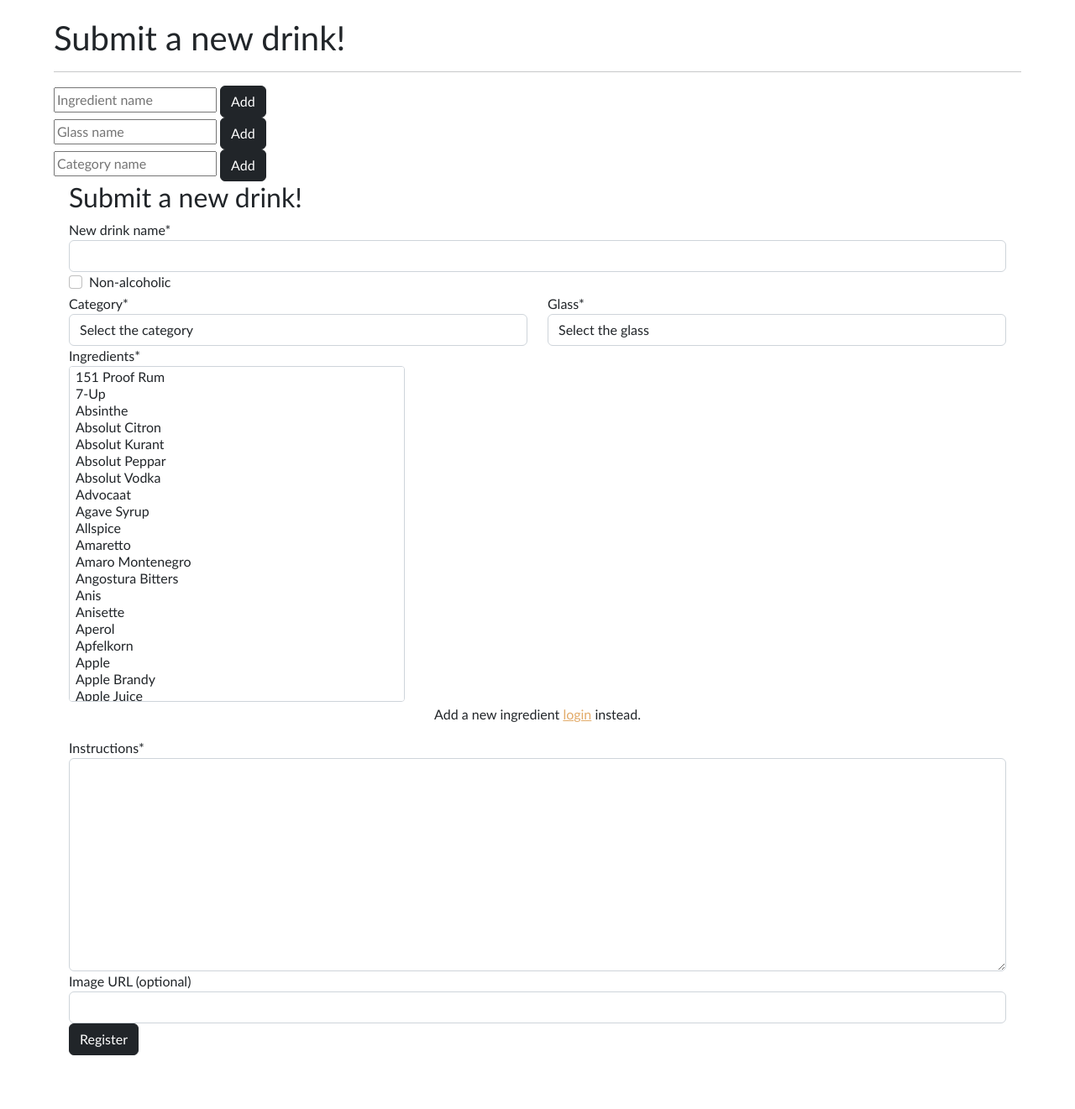
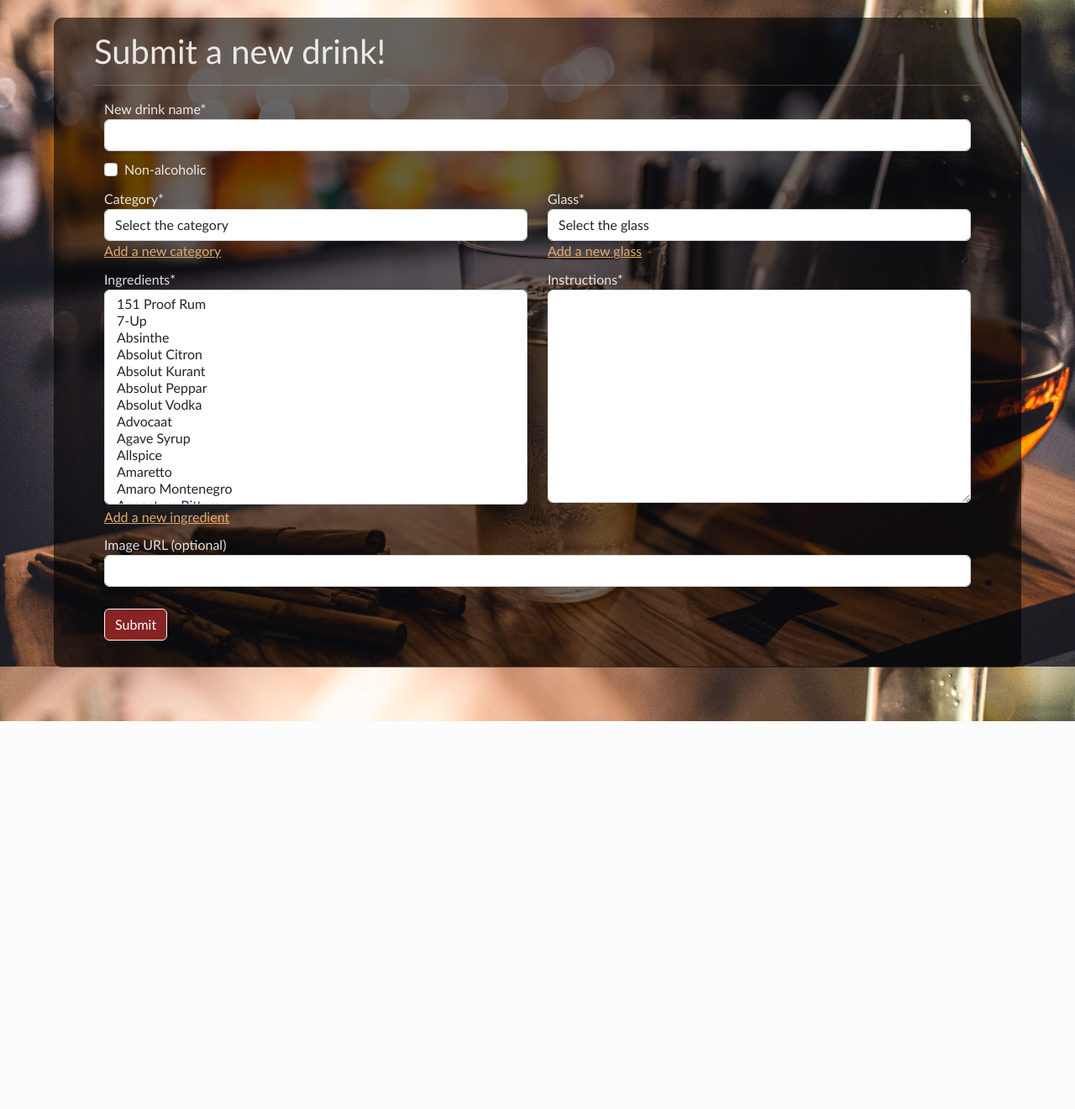
Before and after one commit to RivetLorddom/MyShaker, a Django app: page /add in a window 1280 px wide. Shown: the part 59-1380 px from the top of the page at 84% size. After the commit the page ends 918 px from the top, so only its background shows below. Run offline with Django 4.2, Linux system fonts and the light colour scheme; data comes from the database, SQL or seed files in the repository; both versions use the stored data as it was after the commit; some libraries are stand-ins or nearby versions.

Commit message:
added a lot of styling

```diff
--- a/shaker/forms.py
+++ b/shaker/forms.py
@@ -39,7 +39,7 @@ class AddDrinkForm(forms.Form):
     ingredients = forms.ModelMultipleChoiceField(
         label = "Ingredients",
         required=True,
-        widget= forms.SelectMultiple(attrs={'class': 'multiselect-dropdown'}),
+        widget= forms.SelectMultiple(attrs={'class': 'multiselect'}),
         queryset=Ingredient.objects.all().order_by('name'),
     )
 
--- /dev/null
+++ b/shaker/static/shaker/essential_forms.js
@@ -0,0 +1,24 @@
+document.addEventListener('DOMContentLoaded', function() {
+    show_ingredient = document.querySelector('#ingredient')
+    show_glass = document.querySelector('#glass')
+    show_category = document.querySelector('#category')
+
+    want_to_show = [
+        show_ingredient = document.querySelector('#ingredient'),
+        show_glass = document.querySelector('#glass'),
+        show_category = document.querySelector('#category')
+    ]
+
+    want_to_show.forEach(field => {
+        field.addEventListener('click', () => show_form(field.id))
+    })
+})
+
+
+function show_form(id) {
+    console.log(id)
+    form_to_show = document.querySelector(`#add_${id}`)
+    form_to_show.style.display = 'block'
+    document.getElementById(`focus_add_${id}`).focus()
+
+}
--- a/shaker/static/shaker/styles.css
+++ b/shaker/static/shaker/styles.css
@@ -1,31 +1,49 @@
+html {
+    background: black;
+}
+
 body {
     font-family: 'Gill Sans', 'Trebuchet MS', sans-serif;
-    margin: 5%;
-    margin-top: 5em;
+    padding: 5%;
+    padding-top: 5em;
+    background: url("2.jpg") no-repeat center center fixed;
+    -webkit-background-size: cover;
+    -moz-background-size: cover;
+    -o-background-size: cover;
+    background-size: cover;
+    min-height: 100vh;
 }
 
-a {
-    color: rgb(226, 171, 105);
+@media (max-width: 600px) {
+    body {
+        padding: 0%;
+        padding-top: 6em;
+    }
+}
+
+a, .add_new:hover {
+    color:brown;
+}
+
+.add_new {
+    color:rgb(226, 171, 105)
 }
 
 .register, .login {
     font-size: 1.2em;
 }
 
-.login-button {
-    margin-top: 1em;
-}
-
 .nav-login-logout {
     color: white;
     padding-inline-end: 2em;
 }
+
 .nav-link:hover {
     color: rgb(226, 171, 105);
 }
 
-#list_of_cards {
-    margin-top: 3em;
+#list_of_cards, #dynamic_search {
+    margin-top: 2em;
 }
 
 .basic-info {
@@ -33,94 +51,233 @@ a {
     margin: 0em;
 }
 
+.full-form {
+    color: rgba(255, 255, 255, 0.864);
+    background-color: rgba(0, 0, 0, 0.6);
+    padding-inline: 3em;
+    padding-block: 1em;
+    padding-bottom: 2em;
+    border-radius: 10px;
+}
+
+.drink-card {
+    background-color: rgba(255, 255, 255, 0.739);
+    box-shadow: 0 4px 8px 0 rgba(0, 0, 0, 0.6);
+}
+
+.btn-light {
+    background-color: rgb(229 75 75 / 25%);
+    color: white;
+}
+
+.submit_form_button {
+    background-color:rgba(165, 42, 42, 0.809);
+    margin-top: 1em;
+}
+
+.login, .register {
+    color: rgba(15, 14, 14, 0.873);
+    background-color: rgba(255, 255, 255, 0.6);
+    padding-inline: 3em;
+    padding-block: 1em;
+    padding-bottom: 1em;
+    border-radius: 10px;
+}
+
+.pag-menu {
+    padding-block: 2em;
+}
+
+.page-link {
+    color: black;
+}
+
+.pagination-color {
+    background-color: rgba(165, 42, 42, 0.494);
+    color:white;
+}
+
+.hidden-input-div {
+    width: 20em;
+    max-width: 100%;
+}
+
+.hidden-button {
+    background-color:rgba(165, 42, 42, 0.809);
+}
+
+.multiselect {
+    display: inline-block;
+    background-color: white;
+    height: 16rem;
+  }
+
+.row-form {
+    padding-bottom: 0.6em;
+}
+
+.category_sel {
+    width: 15em;
+}
+
+.search_bar {
+    width: 30em;
+}
+
+.drink-mini {
+    min-height: 100%;
+    object-fit: cover;
+    aspect-ratio: 1 / 1;
+}
+
+.favorite_button_div {
+    background-color: rgba(0, 0, 0, 0);
+    padding-left: 1em;
+}
+
+.favorite_button {
+    background-color:rgba(0, 0, 0, 0);
+    border: none;
+}
+
+.favorite_button:focus, .favorite_button:active, .favorite_button:focus-visible, .favorite_button:focus:active, .favorite_button:hover {
+    background-color: rgba(0, 0, 0, 0);
+    border: none;
+    box-shadow: none;
+}
+
+.single-name {
+    text-align: center;
+    margin:auto;
+    margin-left: 0em;
+}
+
+.upper-part {
+    padding-top: 1em;
+}
+
+.instructions {
+    margin-top: 1em;
+    background-color: rgba(183, 145, 105, 0.207);
+    padding: 1em;
+    padding-bottom: 1.5em;
+    margin-top: 3em;
+    margin-bottom: 2em;
+}
+
+.basic-group {
+    text-align: right;
+}
+
+.main-content {
+    text-align: left;
+    margin-right: auto;
+    padding-right: 3em;
+}
+
+.main-image {
+    max-width: 85%;
+    text-align: center;
+}
+
+.main-window {
+    margin: 0%;
+    padding-bottom: 2em;
+}
+
+.left-side {
+    text-align: center;
+}
+
+.upper-part {
+    background-color: rgba(253, 253, 253, 0.907);
+}
+
+.card-title {
+    margin-bottom: 1em;
+}
+
+.card-text {
+    margin: 0;
+}
+
+.cards-favorites {
+    max-width: 70em;
+    margin: auto;
+    margin-top: 3em;
+    display: flex;
+    flex-wrap: wrap;
+}
+
+.card-favorite {
+    box-shadow: 0 4px 8px 0 rgba(0, 0, 0, 0.6);
+}
+
+.delete-button {
+    position:absolute;
+    bottom:1.5em;
+    right:1.5em;
+}
+
+.not_a_button {
+    width: 2em;
+}
 
 
 
 
-.test {
-    width: 500px;
-    border: 5px black solid;
+.fade-in-left {
+	animation: fade-in-left 0.8s cubic-bezier(0.390, 0.575, 0.565, 1.000) 0s both;
 }
 
-.multiselect-dropdown{
-    display: inline-block;
-    padding: 2px 5px 0px 5px;
-    border-radius: 4px;
+/* ----------------------------------------------
+ * Generated by Animista on 2022-8-18 18:23:45
+ * Licensed under FreeBSD License.
+ * See http://animista.net/license for more info.
+ * w: http://animista.net, t: @cssanimista
+ * ---------------------------------------------- */
 
-    background-color: white;
-    position: relative;
-    background-repeat: no-repeat;
-    background-position: right .75rem center;
-    background-size: 16px 12px;
-    width: 400px;
-    height: 400px;
+/**
+ * ----------------------------------------
+ * animation fade-in-left
+ * ----------------------------------------
+ */
+ @keyframes fade-in-left {
+    0% {
+      transform: translateX(-50px);
+      opacity: 0;
+    }
+    100% {
+      transform: translateX(0);
+      opacity: 1;
+    }
   }
 
-  .multiselect-dropdown span.optext, .multiselect-dropdown span.placeholder{
-    margin-right:0.5em;
-    margin-bottom:2px;
-    padding:1px 0;
-    border-radius: 4px;
-    display:inline-block;
+
+
+.fade-in-bck {
+	animation: fade-in-bck 0.8s cubic-bezier(0.390, 0.575, 0.565, 1.000) both;
+}
+
+/* ----------------------------------------------
+ * Generated by Animista on 2022-8-18 18:29:46
+ * Licensed under FreeBSD License.
+ * See http://animista.net/license for more info.
+ * w: http://animista.net, t: @cssanimista
+ * ---------------------------------------------- */
+
+/**
+ * ----------------------------------------
+ * animation fade-in-bck
+ * ----------------------------------------
+ */
+ @keyframes fade-in-bck {
+    0% {
+      transform: translateZ(80px);
+      opacity: 0;
+    }
+    100% {
+      transform: translateZ(0);
+      opacity: 1;
+    }
   }
-  .multiselect-dropdown span.optext{
-    background-color:lightgray;
-    padding:1px 0.75em;
-  }
-  .multiselect-dropdown span.optext .optdel {
-    float: right;
-    margin: 0 -6px 1px 5px;
-    font-size: 0.7em;
-    margin-top: 2px;
-    cursor: pointer;
-    color: #666;
-  }
-  .multiselect-dropdown span.optext .optdel:hover { color: #c66;}
-  .multiselect-dropdown span.placeholder{
-    color:#ced4da;
-  }
-  .multiselect-dropdown-list-wrapper{
-    box-shadow: gray 0 3px 8px;
-    z-index: 100;
-    padding:2px;
-    border-radius: 4px;
-    border: solid 1px #ced4da;
-    display: none;
-    margin: -1px;
-    position: absolute;
-    top:0;
-    left: 0;
-    right: 0;
-    background: white;
-  }
-  .multiselect-dropdown-list-wrapper .multiselect-dropdown-search{
-    margin-bottom:5px;
-  }
-  .multiselect-dropdown-list{
-    padding:2px;
-    height: 15rem;
-    overflow-y:auto;
-    overflow-x: hidden;
-  }
-  .multiselect-dropdown-list::-webkit-scrollbar {
-    width: 6px;
-  }
-  .multiselect-dropdown-list::-webkit-scrollbar-thumb {
-    background-color: #bec4ca;
-    border-radius:3px;
-  }
-
-  .multiselect-dropdown-list div{
-    padding: 5px;
-  }
-  .multiselect-dropdown-list input{
-    height: 1.15em;
-    width: 1.15em;
-    margin-right: 0.35em;
-  }
-
-  .multiselect-dropdown-list div:hover{
-    background-color: #ced4da;
-  }
-  .multiselect-dropdown span.maxselected {width:100%;}
-  .multiselect-dropdown-all-selector {border-bottom:solid 1px #999;}
--- a/shaker/templates/shaker/add_new_drink.html
+++ b/shaker/templates/shaker/add_new_drink.html
@@ -5,80 +5,90 @@
 
 
 {% block body %}
+<div class="full-form">
+
 <h1>Submit a new drink! </h1>
 
-{% comment %} <form action="{% url 'add_drink_form' %}" method="post">
-    {% csrf_token %}
-    {{ form|crispy }}
-    <input type="submit" value="Submit">
-</form> {% endcomment %}
+
 
 <hr>
 
-<div class="add_ingredient" style="display: block;">
-    <form action="{% url 'add_essentials' %}" method="POST">
+<div class="container add_drink">
+
+    <div id="add_ingredient" class="hidden-input-div" style="display: none;">
+        <form action="{% url 'add_essentials' %}" method="POST" autocomplete="off">
             {% csrf_token %}
-        <input type="text" name="add_ingredient" placeholder="Ingredient name"></input>
-        <button class="btn btn-dark" type="submit">Add</button>
+            <div class="input-group mb-3">
+            <input id="focus_add_ingredient" class="form-control" type="text" name="add_ingredient" placeholder="Ingredient name"></input>
+            <button class="btn btn-light hidden-button" id="button-addon2" type="submit">Add</button>
+            </div>
         </form>
     </div>
 
 
-<div class="add_glass" style="display: block;">
-    <form action="{% url 'add_essentials' %}" method="POST">
+    <div id="add_glass" class="hidden-input-div" style="display: none;">
+        <form action="{% url 'add_essentials' %}" method="POST" autocomplete="off">
             {% csrf_token %}
-        <input type="text" name="add_glass" placeholder="Glass name"></input>
-        <button class="btn btn-dark" type="submit">Add</button>
+            <div class="input-group mb-3">
+            <input id="focus_add_glass" class="form-control" type="text" name="add_glass" placeholder="Glass name"></input>
+            <button class="btn btn-light hidden-button" type="submit">Add</button>
+            </div>
         </form>
     </div>
 
 
-<div class="add_category" style="display: block;">
-    <form action="{% url 'add_essentials' %}" method="POST">
+    <div id="add_category" class="hidden-input-div" style="display: none;">
+        <form action="{% url 'add_essentials' %}" method="POST" autocomplete="off">
             {% csrf_token %}
-        <input type="text" name="add_category" placeholder="Category name"></input>
-        <button class="btn btn-dark" type="submit">Add</button>
-    </form>
+            <div class="input-group mb-3">
+            <input id="focus_add_category" class="form-control" type="text" name="add_category" placeholder="Category name"></input>
+            <button class="btn btn-light hidden-button" type="submit">Add</button>
             </div>
-
-
-<div class="container add_drink">
-    <h2>Submit a new drink!</h2>
-    <form action="{% url 'add_drink_form' %}" method="POST">
-        {% csrf_token %}
-
-        <div class="row">
-            {{form.name|as_crispy_field}}
-        </div>
-        <div class="row">
-            {{form.non_alcoholic|as_crispy_field}}
-        </div>
-        <div class="row">
-            <div class="col-lg-6 col-md-12">
-              {{form.category|as_crispy_field}}
-            </div>
-            <div class="col-lg-6 col-md-12">
-                {{form.glass|as_crispy_field}}
-            </div>
-        </div>
-        <div class="row">
-            {{form.ingredients|as_crispy_field}}
-        </div>
-        <p class="text-center">Add a new ingredient <a href="{% url 'login' %}">login</a> instead.</p>
-        <div class="row">
-            {{form.instructions|as_crispy_field}}
-        </div>
-        <div class="row">
-            {{form.image_url|as_crispy_field}}
-        </div>
-
-        <button class="btn btn-dark" type="submit">Register</button>
         </form>
     </div>
 
 
 
+        <form action="{% url 'add_drink_form' %}" method="POST" autocomplete="off">
+            {% csrf_token %}
 
+            <div class="row row-form">
+                {{form.name|as_crispy_field}}
+            </div>
+            <div class="row row-form">
+                {{form.non_alcoholic|as_crispy_field}}
+            </div>
+            <div class="row row-form">
+                <div class="col-lg-6 col-md-12">
+                {{form.category|as_crispy_field}}
+                <a id="category" class="add_new">Add a new category</a>
+                </div>
+                <div class="col-lg-6 col-md-12">
+                    {{form.glass|as_crispy_field}}
+                    <a id="glass" class="add_new">Add a new glass</a>
+                </div>
+            </div>
+            <div class="row row-form">
+                <div class="col-lg-6 col-md-12">
+                {{form.ingredients|as_crispy_field}}
+                <a id="ingredient" class="add_new">Add a new ingredient</a>
+                </div>
+
+                <div class="col-lg-6 col-md-12">
+                {{form.instructions|as_crispy_field}}
+                </div>
+            </div>
+            <div class="row row-form">
+                {{form.image_url|as_crispy_field}}
+            </div>
+
+            <button class="btn btn-light submit_form_button" type="submit">Submit</button>
+        </form>
+    </div>
+
+
+
+</div>
 
 
 
@@ -88,4 +98,5 @@
 
 
 {% block script %}
+<script src="{% static 'shaker/essential_forms.js' %}"></script>
 {% endblock%}
--- a/shaker/templates/shaker/favorites.html
+++ b/shaker/templates/shaker/favorites.html
@@ -4,10 +4,10 @@
 {% block body %}
 
 
-<div class="row row-cols-1 row-cols-md-5 g-0">
+<div class="row row-cols-1 row-cols-md-5 g-4 cards-favorites">
     {% for drink in favorites %}
         <div class="col">
-          <div class="card h-100">
+          <div class="card h-100 card-favorite">
 
             <a href="{% url 'drink_page' drink.name %}">
                 <img src="
@@ -15,7 +15,7 @@
                         {{ drink.image_url }}
                     {% else %}
                         {% static 'shaker/cheers.png' %}
-                    {% endif %}" class="card-img-top" alt="...">
+                    {% endif %}" class="card-img-top drink-mini" alt="...">
             </a>
 
             <div class="card-body">
--- a/shaker/templates/shaker/layout.html
+++ b/shaker/templates/shaker/layout.html
@@ -9,6 +9,8 @@
         <meta name="viewport" content="width=device-width, initial-scale=1.0">
         <script src="https://cdn.jsdelivr.net/npm/bootstrap@5.2.0/dist/js/bootstrap.bundle.min.js" integrity="sha384-A3rJD856KowSb7dwlZdYEkO39Gagi7vIsF0jrRAoQmDKKtQBHUuLZ9AsSv4jD4Xa" crossorigin="anonymous"></script>
         <link href="https://cdn.jsdelivr.net/npm/bootstrap@5.2.0/dist/css/bootstrap.min.css" rel="stylesheet" integrity="sha384-gH2yIJqKdNHPEq0n4Mqa/HGKIhSkIHeL5AyhkYV8i59U5AR6csBvApHHNl/vI1Bx" crossorigin="anonymous">
+
+
         <link href="{% static 'shaker/styles.css' %}" rel="stylesheet">
         <link rel="icon" type="image/x-icon" href="{% static 'shaker/drink_favicon.png' %}">
         {% block script %}
@@ -49,24 +51,7 @@
                     <li class="nav-item">
                         <a class="nav-link" href="{% url 'logout' %}">Logout</a>
                     </li>
-                    <li class="nav-item dropdown">
-                      <a class="nav-link dropdown-toggle" href="#" role="button" data-bs-toggle="dropdown" aria-expanded="false">
-                        Dropdown
-                      </a>
-                      <ul class="dropdown-menu dropdown-menu-dark">
-                        <li><a class="dropdown-item" href="#">Action</a></li>
-                        <li><a class="dropdown-item" href="#">Another action</a></li>
-                        <li>
-                          <hr class="dropdown-divider">
-                        </li>
-                        <li><a class="dropdown-item" href="#">Something else here</a></li>
-                      </ul>
-                    </li>
                   </ul>
-                  {% comment %} <form class="d-flex" role="search">
-                    <input class="form-control me-2" type="search" placeholder="Search" aria-label="Search">
-                    <button class="btn btn-success" type="submit">Search</button>
-                  </form> {% endcomment %}
                 </div>
               </div>
 
@@ -80,7 +65,7 @@
             </div>
           </nav>
 
-          <div class="body-div">
+          <div class="body-div fade-in-bck">
 
             {% if page_heading %}
             <h1>{{ page_heading }}</h1>
--- a/shaker/templates/shaker/login.html
+++ b/shaker/templates/shaker/login.html
@@ -8,7 +8,7 @@
     <form method="POST">
         {% csrf_token %}
         {{ login_form|crispy }}
-        <button class="btn btn-dark login-button" type"submit">Log in</button>
+        <button class="btn btn-light submit_form_button" type"submit">Log in</button>
     </form>
 
     <p class="text-center">Don't have an account yet? <a href="{% url 'register' %}">Register</a> instead.</p>
--- a/shaker/templates/shaker/register.html
+++ b/shaker/templates/shaker/register.html
@@ -6,7 +6,7 @@
 
 <div class="container register">
     <h2>User Registration</h2>
-    <form method="POST">
+    <form autocomplete="off" method="POST">
         {% csrf_token %}
         {% comment %} {{ registration_form|crispy }}     {% endcomment %}
 
@@ -31,7 +31,7 @@
             {{registration_form.password2|as_crispy_field}}
         </div>
 
-        <button class="btn btn-dark" type="submit">Register</button>
+        <button class="btn btn-light submit_form_button" type="submit">Register</button>
     </form>
     <p class="text-center">If you already have an account, <a href="{% url 'login' %}">login</a> instead.</p>
 </div>
--- a/shaker/views.py
+++ b/shaker/views.py
@@ -47,7 +47,7 @@ def favorites(request, username):
     user = User.objects.filter(username = username)[0]
     favorites = user.favorites.all()
 
-    page_heading = None
+    page_heading = "Your favorite drinks in one place"
     if not favorites:
         page_heading = "No drinks added to favorites yet"
     return render(request, "shaker/favorites.html", {
```
Also changed, not shown: shaker/static/shaker/dynamic_search.js (+12 -6 lines), shaker/templates/shaker/index.html (+14 -10 lines), shaker/templates/shaker/single_drink.html (+43 -13 lines), db.sqlite3, shaker/static/shaker/1.jpg (added), shaker/static/shaker/2.jpg (added), shaker/static/shaker/3.jpg (added), shaker/static/shaker/4.jpg (added), shaker/static/shaker/5.jpg (added), shaker/static/shaker/6.jpg (added), shaker/static/shaker/7.jpg (added). Lines whose indentation alone changed are shown as unchanged.
